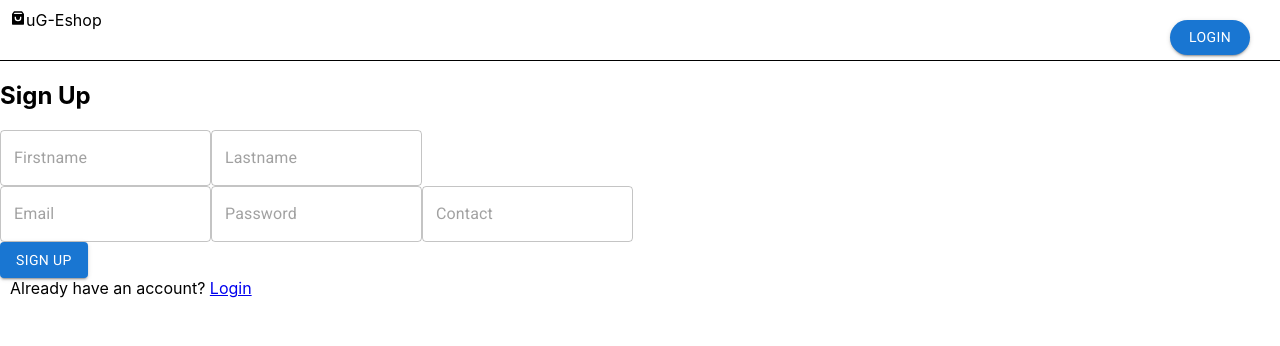
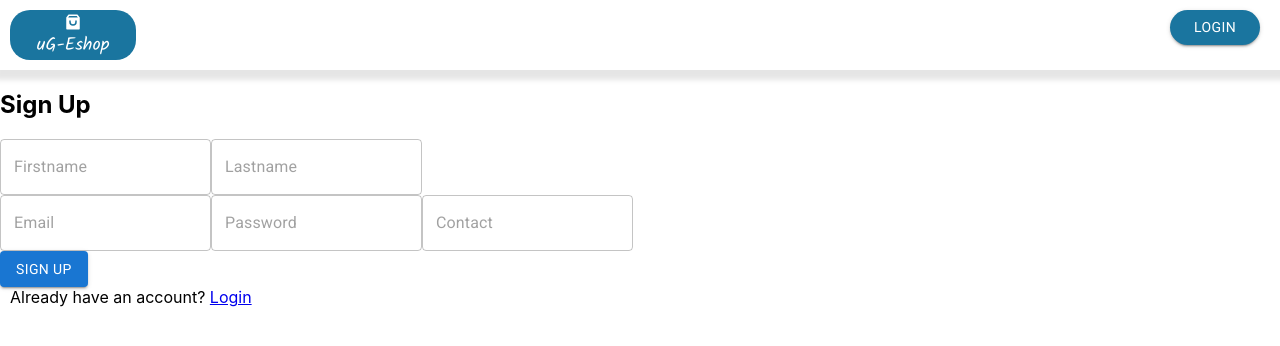
Before and after one commit to Anjali-Singh02/upgrad-eshop, a React (Create React App) app: page / in a window 1280 px wide. Shown: the top 346 px of the page. Built offline with nearby package versions, Linux system fonts and the light colour scheme.

Commit message:
applied css on logo

```diff
--- a/src/components/Navbar.css
+++ b/src/components/Navbar.css
@@ -1,18 +1,41 @@
 .navbar-container {
 	display: flex;
-	height: 40px;
+	/* height: 40px; */
 	padding: 10px;
 	justify-content: space-between;
-	border-bottom: 1px solid black;
-	box-shadow: gray;
+	box-shadow: 1px 4px 5px 6px rgba(0, 0, 0, 0.1);
 }
-.btn-container {
+.logo .icon-style {
+	padding-top: 3px;
+	margin: auto;
+}
+.logo {
+	display: flex;
+	flex-direction: column;
+	text-align: center;
+	width: 10%;
+	height: 130%;
+	border-radius: 20px;
+	background-color: #1a759f;
+	color: white;
+	font-size: large;
+	font-family: 'Kalam', cursive;
+}
+.logo div .btn-container {
 	padding: 10px;
 }
 .btn-container Button {
 	padding: 5px;
-	width: 80px;
+	width: 90px;
 	border-radius: 20px;
 	margin-right: 10px;
 	border: 2px;
+	background-color: #1a759f;
 }
+
+/* @media Query */
+@media (max-width: 800px) {
+	.logo {
+		width: 25vw;
+	}
+}
```
